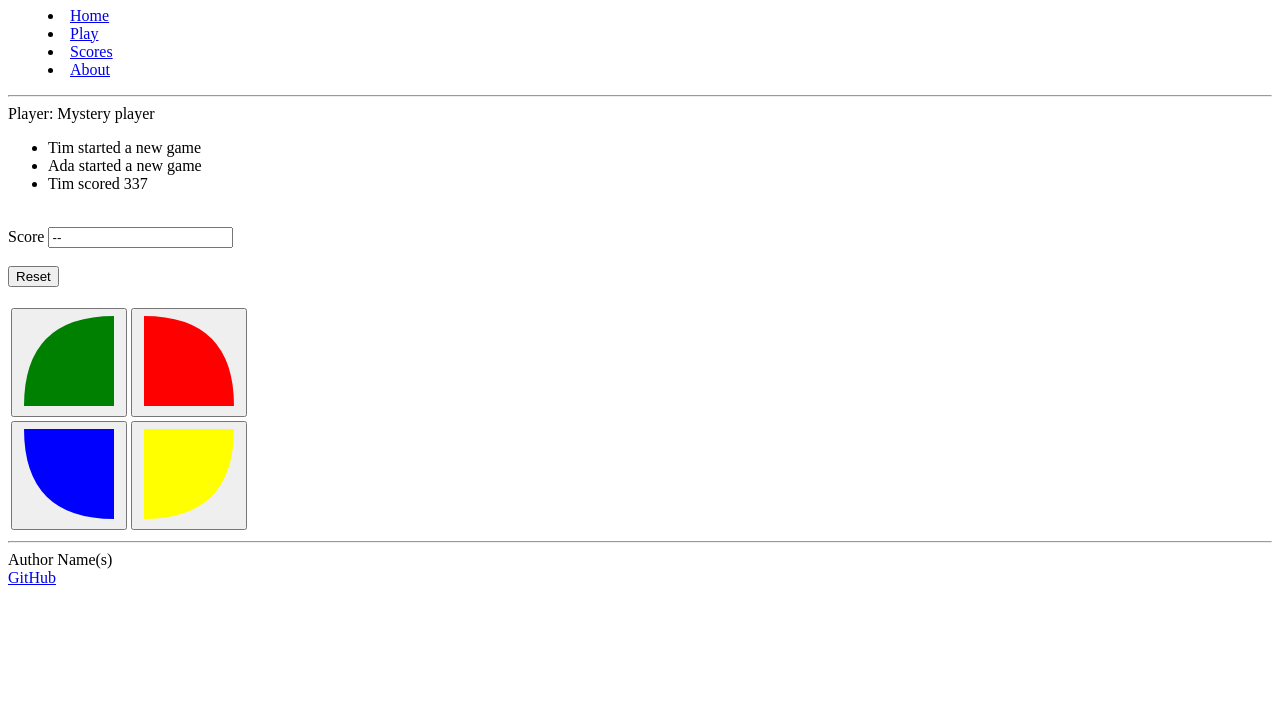
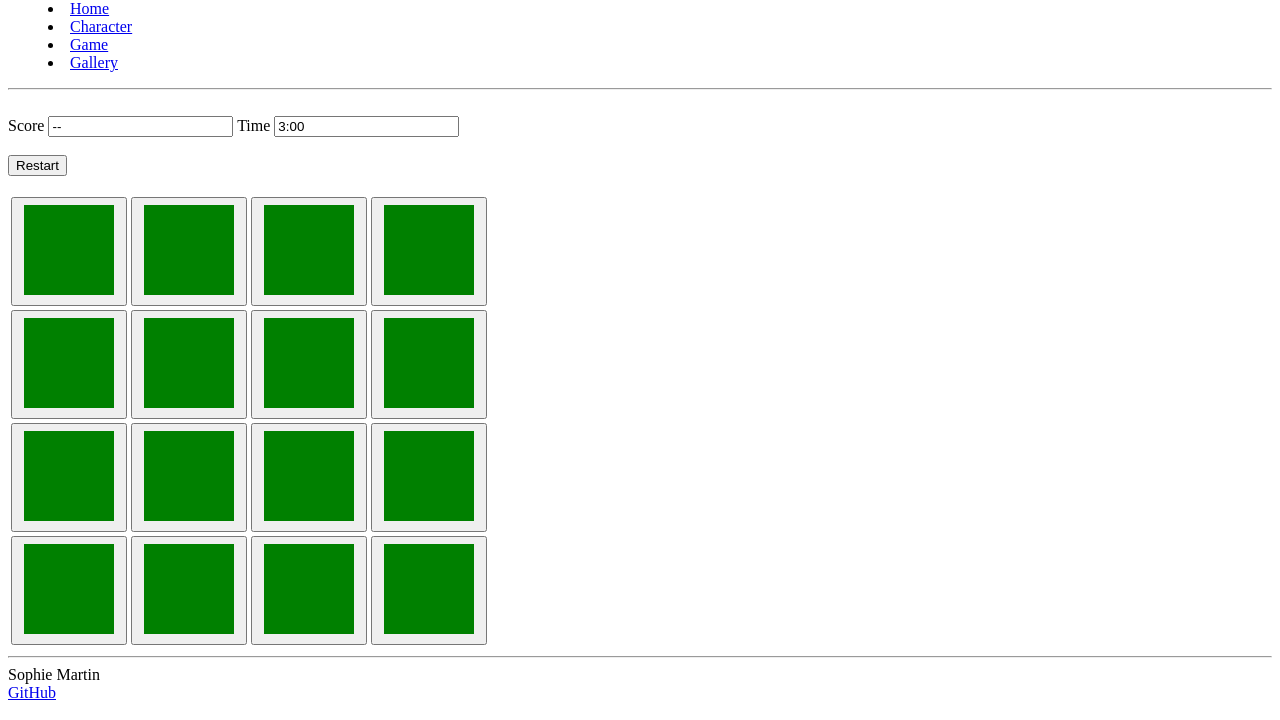
Before and after one commit to soph1e-mart1n/startup, a plain HTML site: page play.html in a window 1280 px wide. Shown: the part 80-800 px from the top of the page. Drawn offline with Linux system fonts and the light colour scheme.

Commit message:
created rough html

```diff
--- a/play.html
+++ b/play.html
@@ -4,23 +4,23 @@
     <meta charset="UTF-8" />
     <!-- Tell browsers not to scale the viewport automatically -->
     <meta name="viewport" content="width=device-width, initial-scale=1.0" />
-    <title>Simon</title>
-    <link rel="icon" href="favicon.ico" />
+    <title>CS Girly - Game</title>
+    <link rel="icon" href="favicon.jpg" />
   </head>
   <body>
     <!-- Use header, main, and footer elements to give semantic structure -->
     <header>
-      <h1>Simon<sup>&reg;</sup></h1>
+      <h1>Make matches to Make money!</h1>
 
       <!-- Navigation elements -->
       <nav>
         <!-- Menu is a semantic alternative to <ul> that represents an interaction -->
-        <menu>
-          <li><a href="index.html">Home</a></li>
-          <li><a href="play.html">Play</a></li>
-          <li><a href="scores.html">Scores</a></li>
-          <li><a href="about.html">About</a></li>
-        </menu>
+          <menu>
+            <li><a href="index.html">Home</a></li>
+            <li><a href="csGirly.html">Character</a></li>
+            <li><a href="play.html">Game</a></li>
+            <li><a href="girlies.html">Gallery</a></li>
+          </menu>
       </nav>
 
       <!-- Since we don't have the ability to style we use old style HTML to give some visual formatting -->
@@ -28,15 +28,6 @@
     </header>
 
     <main>
-      <div class="players">
-        Player:
-        <span class="player-name">Mystery player</span>
-      </div>
-      <ul class="notification">
-        <li class="player-name">Tim started a new game</li>
-        <li class="player-name">Ada started a new game</li>
-        <li class="player-name">Tim scored 337</li>
-      </ul>
 
       <!-- More formatting with old style HTML -->
       <br />
@@ -44,12 +35,14 @@
       <div>
         <label for="count">Score</label>
         <input type="text" id="count" value="--" readonly />
+        <label for="count">Time</label>
+        <input type="text" id="time" value="3:00" readonly />
       </div>
 
       <br />
 
       <div>
-        <button>Reset</button>
+        <button>Restart</button>
       </div>
 
       <br />
@@ -60,18 +53,28 @@
             <td>
               <button>
                 <svg aria-hidden="true" viewBox="0 0 100 100" height="100" width="100">
-                  <!-- SVG
-                    M move <to x,y>
-                    Q quadratic curve <control point x,y> <to x,y>
-                -->
-                  <path d="M 95,5 95,95 5,95 Q 5,5 95,5" fill="green" />
+                  <path d="M 95,5 95,95 5,95 5,5" fill="green" />
                 </svg>
               </button>
             </td>
             <td>
               <button>
                 <svg aria-hidden="true" viewBox="0 0 100 100" height="100" width="100">
-                  <path d="M5,5 5,95 95,95 Q 95,5 5,5" fill="red" />
+                  <path d="M 95,5 95,95 5,95 5,5" fill="green" />
+                </svg>
+              </button>
+            </td>
+            <td>
+              <button>
+                <svg aria-hidden="true" viewBox="0 0 100 100" height="100" width="100">
+                  <path d="M 95,5 95,95 5,95 5,5" fill="green" />
+                </svg>
+              </button>
+            </td>
+            <td>
+              <button>
+                <svg aria-hidden="true" viewBox="0 0 100 100" height="100" width="100">
+                  <path d="M 95,5 95,95 5,95 5,5" fill="green" />
                 </svg>
               </button>
             </td>
@@ -80,14 +83,88 @@
             <td>
               <button>
                 <svg aria-hidden="true" viewBox="0 0 100 100" height="100" width="100">
-                  <path d="M5,5 95,5 95,95 Q 5,95 5,5" fill="blue" />
+                  <path d="M 95,5 95,95 5,95 5,5" fill="green" />
                 </svg>
               </button>
             </td>
             <td>
               <button>
                 <svg aria-hidden="true" viewBox="0 0 100 100" height="100" width="100">
-                  <path d="M95,5 5,5 5,95 Q 95,95 95,5" fill="yellow" />
+                  <path d="M 95,5 95,95 5,95 5,5" fill="green" />
+                </svg>
+              </button>
+            </td>
+            <td>
+              <button>
+                <svg aria-hidden="true" viewBox="0 0 100 100" height="100" width="100">
+                  <path d="M 95,5 95,95 5,95 5,5" fill="green" />
+                </svg>
+              </button>
+            </td>
+            <td>
+              <button>
+                <svg aria-hidden="true" viewBox="0 0 100 100" height="100" width="100">
+                  <path d="M 95,5 95,95 5,95 5,5" fill="green" />
+                </svg>
+              </button>
+            </td>
+          </tr>
+          <tr>
+            <td>
+              <button>
+                <svg aria-hidden="true" viewBox="0 0 100 100" height="100" width="100">
+                  <path d="M 95,5 95,95 5,95 5,5" fill="green" />
+                </svg>
+              </button>
+            </td>
+            <td>
+              <button>
+                <svg aria-hidden="true" viewBox="0 0 100 100" height="100" width="100">
+                  <path d="M 95,5 95,95 5,95 5,5" fill="green" />
+                </svg>
+              </button>
+            </td>
+            <td>
+              <button>
+                <svg aria-hidden="true" viewBox="0 0 100 100" height="100" width="100">
+                  <path d="M 95,5 95,95 5,95 5,5" fill="green" />
+                </svg>
+              </button>
+            </td>
+            <td>
+              <button>
+                <svg aria-hidden="true" viewBox="0 0 100 100" height="100" width="100">
+                  <path d="M 95,5 95,95 5,95 5,5" fill="green" />
+                </svg>
+              </button>
+            </td>
+          </tr>
+          <tr>
+            <td>
+              <button>
+                <svg aria-hidden="true" viewBox="0 0 100 100" height="100" width="100">
+                  <path d="M 95,5 95,95 5,95 5,5" fill="green" />
+                </svg>
+              </button>
+            </td>
+            <td>
+              <button>
+                <svg aria-hidden="true" viewBox="0 0 100 100" height="100" width="100">
+                  <path d="M 95,5 95,95 5,95 5,5" fill="green" />
+                </svg>
+              </button>
+            </td>
+            <td>
+              <button>
+                <svg aria-hidden="true" viewBox="0 0 100 100" height="100" width="100">
+                  <path d="M 95,5 95,95 5,95 5,5" fill="green" />
+                </svg>
+              </button>
+            </td>
+            <td>
+              <button>
+                <svg aria-hidden="true" viewBox="0 0 100 100" height="100" width="100">
+                  <path d="M 95,5 95,95 5,95 5,5" fill="green" />
                 </svg>
               </button>
             </td>
@@ -98,9 +175,9 @@
 
     <footer>
       <hr />
-      <span class="text-reset">Author Name(s)</span>
+      <span class="text-reset">Sophie Martin</span>
       <br />
-      <a href="https://github.com/webprogramming260/simon-html">GitHub</a>
+      <a href="https://github.com/soph1e-mart1n/startup.git">GitHub</a>
     </footer>
   </body>
 </html>
```
Also changed, not shown: csGirly.html (+15 -21 lines), girlies.html (+78 -32 lines), index.html (+7 -7 lines), characterSketch.jpg (added), favicon.ico (deleted), favicon.jpg (added), healthyFood.jpg (added), placeholder.jpg (deleted), soap.jpg (added), sun.jpg (added), water.jpg (added).
